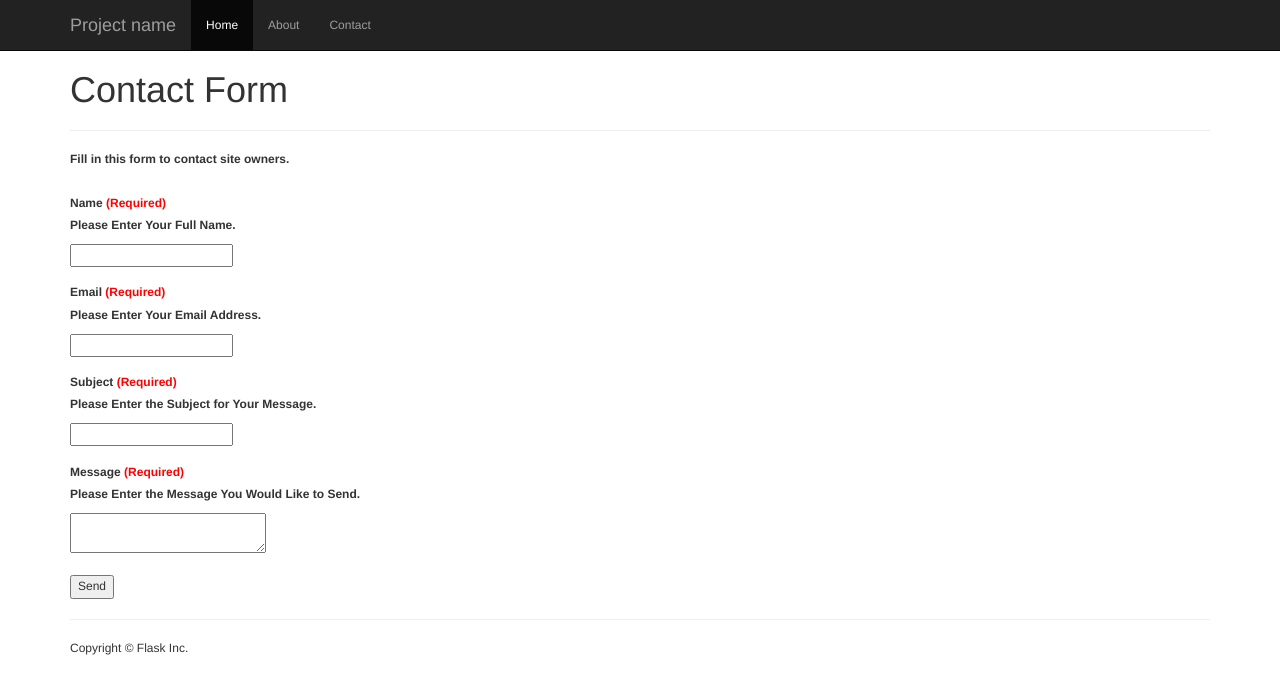
After one commit to ShaunnaLeeEdwards/info-lab3-ex2, a Flask app: page /contact in a window 1280 px wide. The commit adds this page. Shown: the top 694 px of the page. Run offline with Flask 2, Linux system fonts and the light colour scheme; some libraries are stand-ins or nearby versions.

Commit message:
Completed! -SE

```diff
--- /dev/null
+++ b/app/static/css/contact.css
@@ -0,0 +1,20 @@
+body
+    {
+        font-size:12px;
+    }
+
+em
+    {
+        font-style: normal;
+        color: red;
+        font-size: 12px;
+        font-weight:bold;
+
+    }
+
+
+.small
+    {
+        font-size: 12px;
+        font-weight:bold;
+    }
--- /dev/null
+++ b/app/templates/contact.html
@@ -0,0 +1,73 @@
+{% extends "base.html" %}
+
+
+
+{% block css %}
+
+<link rel="stylesheet" href="/static/css/contact.css">
+
+{% endblock%}
+
+
+
+
+{% block main %}
+
+<h1> Contact Form </h1> <hr>
+
+<div>
+
+    {% with messages = get_flashed_messages() %}
+    {% if messages %}
+     <div class="alert alert-success">
+        <ul>
+            {% for message in messages %}
+              <li>{{ message }}</li>
+            {% endfor %}
+        </ul>
+      </div>
+    {% endif %}
+    {% endwith %}
+
+    <p class = "small"> Fill in this form to contact site owners. </p> <br/>
+
+    <div>
+
+       <form action  = "{{ url_for('contact') }}" method = "POST">
+
+           <div>
+               <label for = "name" class = "small"> Name  </label> <em> (Required) </em>
+               <p class = "small"> Please Enter Your Full Name. </p>
+               <input type = "text" id = "name" name = "fullName"/>
+           </div> <br/>
+
+
+           <div>
+               <label for = "email" class = "small"> Email </label> <em> (Required) </em>
+               <p class = "small"> Please Enter Your Email Address. </p>
+               <input type = "email" id = "email" name = "email"/>
+           </div> <br/>
+
+
+           <div>
+               <label for = "subject" class = "small"> Subject </label> <em> (Required) </em>
+               <p class = "small"> Please Enter the Subject for Your Message. </p>
+               <input type = "text" id = "subject" name = "mail_subject"/>
+           </div> <br/>
+
+
+           <div>
+               <label for = "message" class = "small"> Message </label> <em> (Required) </em>
+               <p class = "small"> Please Enter the Message You Would Like to Send. </p>
+              <textarea name = "message" cols = "25" row = "5"> </textarea>
+           </div> <br/>
+
+           <button type = "submit"> Send </button>
+
+       </form>
+
+    </div>
+
+</div>
+
+{% endblock %}
--- a/app/templates/header.html
+++ b/app/templates/header.html
@@ -13,6 +13,7 @@
           <ul class="nav navbar-nav">
             <li class="active"><a href="{{ url_for('home') }}">Home</a></li>
             <li><a href="{{ url_for('about') }}">About</a></li>
+            <li><a href="{{ url_for('contact') }}">Contact</a></li>
           </ul>
         </div><!--/.nav-collapse -->
       </div>
--- a/app/views.py
+++ b/app/views.py
@@ -6,12 +6,18 @@ This file creates your application.
 """
 
 from app import app
-from flask import render_template, request, redirect, url_for
-
+from flask import render_template, request, redirect, url_for, flash
+from util import sendemail
+import smtplib
+app.secret_key = "myappcode"
 
 ###
 # Routing for your application.
 ###
+
+
+to_name = "SLE"
+to_addr = "myemailaddress@gmail.com"
 
 @app.route('/')
 def home():
@@ -53,5 +59,22 @@ def page_not_found(error):
     return render_template('404.html'), 404
 
 
+
+@app.route("/contact", methods=['GET', 'POST'])
+def contact():
+    if request.method == "POST":
+        from_name = request.form["fullName"]
+        from_addr = request.form["email"]
+        subject = request.form["mail_subject"]
+        msg = request.form["message"]
+        sendemail(from_name, from_addr, to_name, to_addr, subject, msg)
+
+        flash("Your email has been sent!")
+        return redirect(url_for("home"))
+
+    return render_template("contact.html")
+
+
+
 if __name__ == '__main__':
     app.run(debug=True,host="0.0.0.0",port="8080")
```
Also changed, not shown: app/templates/home.html (+13 -0 lines), app/util.py (added, +30 -0 lines), app/__init__.py (line endings or trailing spaces), app/static/css/bootstrap.css.
